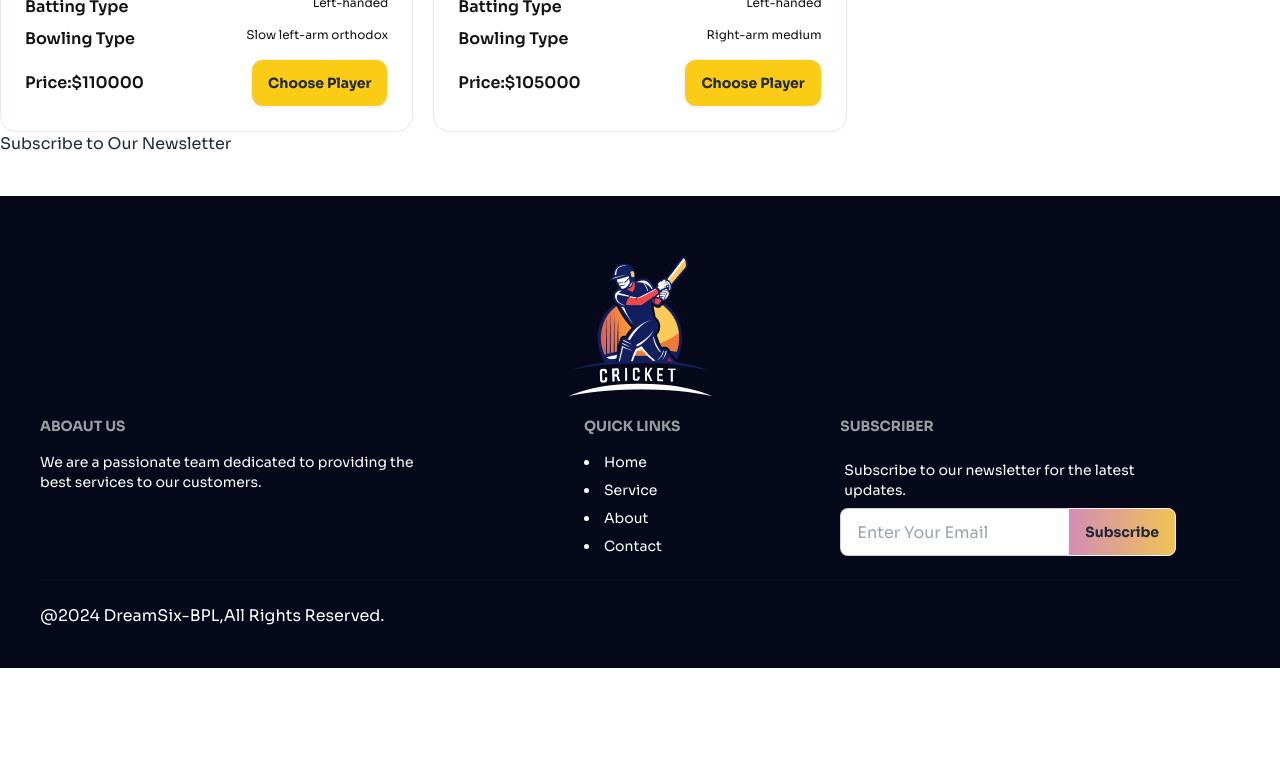
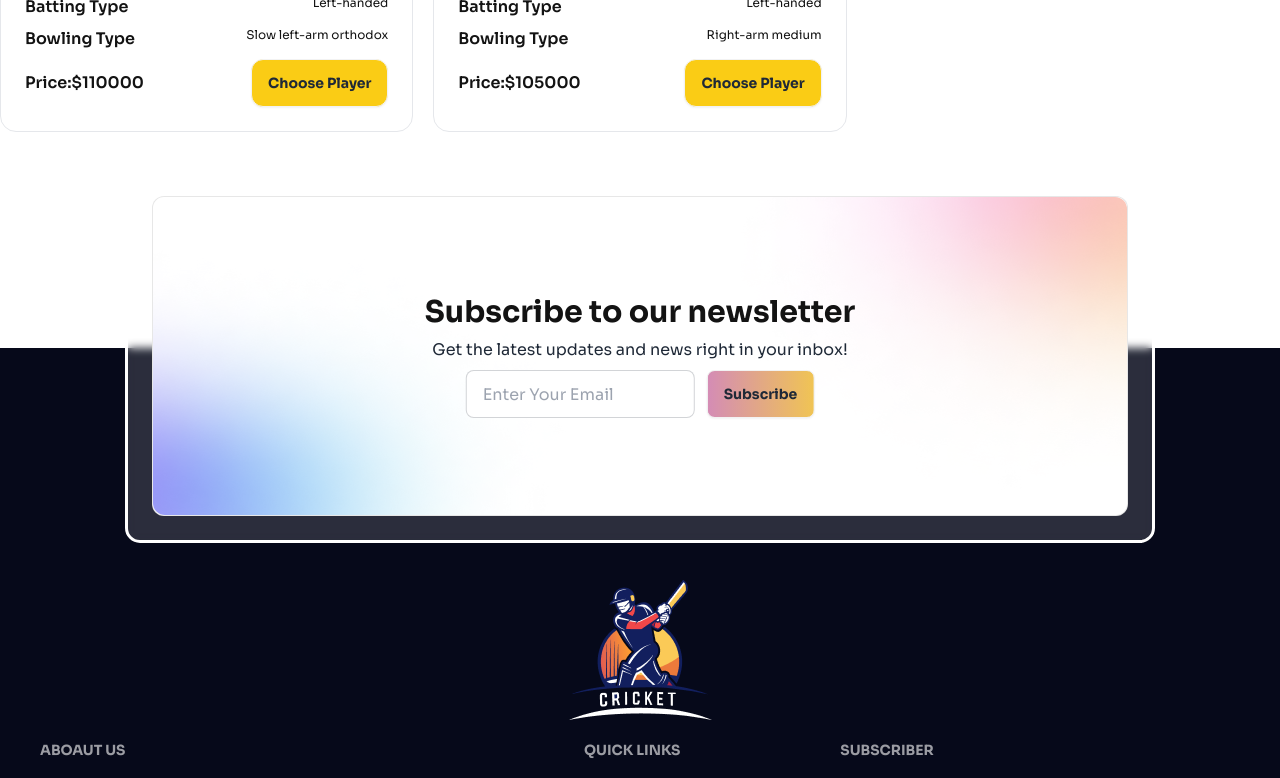
Before and after one commit to parvej-shah/Dream-bpl-updated, a React (Vite) app: page / in a window 1280 px wide. Shown: the part 2960-3738 px from the top of the page. Before the commit the page ends 3628 px from the top, so only its background shows below. Built offline with nearby package versions, Linux system fonts and the light colour scheme.

Commit message:
newsletter section added successfully

```diff
--- a/src/App.jsx
+++ b/src/App.jsx
@@ -96,8 +96,10 @@ function App() {
             <PlayersAvailable handleChoosePlayer={handleChoosePlayer} availablePlayers={availablePlayers}></PlayersAvailable>:<ChoosenPlayers handleToggle={handleToggle} handleRemovePlayer={handleRemovePlayer} choosenPlayers={choosenPlayers}/>}
         </section>
       </main>
+      <div className='-mb-48 '>
       <Newsletter/>
-      <footer className='mt-10'>
+      </div>
+      <footer className=''>
         <Footer/>
       </footer>
     </div>
--- a/src/components/Footer.jsx
+++ b/src/components/Footer.jsx
@@ -4,7 +4,7 @@ import './button.css'
 export default function Footer() {
   return (
     <div className=" bg-[#06091A] text-base-content p-10">
-      <div className="flex justify-center py-5">
+      <div className="flex justify-center pt-48 p-5">
         <img src={logoFooter} alt="" />
       </div>
       <div className="footer">
--- a/src/components/Newsletter.jsx
+++ b/src/components/Newsletter.jsx
@@ -1,13 +1,23 @@
 import React from 'react'
-
+import bgShadow from '../assets/images/bg-shadow.png'
 export default function Newsletter() {
   return (
-    <div>
-      <div>
-        <div>
-          <h2>Subscribe to Our Newsletter</h2>
+      <div className='p-6  outline outline-white bg-white/15  backdrop-filter backdrop-blur-sm bg-opacity-15  mx-auto max-w-[80%] rounded-xl mt-10'>
+        <div className='relative h-80 border border-primary-text/10 rounded-xl bg-white'>
+        <img src={bgShadow} className='h-full w-full rounded-xl' alt="" />
+          <div className='absolute top-1/2 transform -translate-x-1/2 -translate-y-1/2 left-1/2 mx-auto text-center flex flex-col items-center space-y-2'>
+          <h2 className='text-primary-text font-bold text-3xl'>Subscribe to our newsletter</h2>
+          <p>Get the latest updates and news right in your inbox!</p>
+          <div className="flex gap-3">
+              <input
+                type="text"
+                placeholder="Enter Your Email"
+                className="input input-bordered join-item"
+              />
+              <button  className="font-bold btn bg-gradient-to-r from-[#d48cb5] to-[#f0c454]">Subscribe</button>
+          </div>
+            </div>
         </div>
       </div>
-    </div>
   )
 }
```
